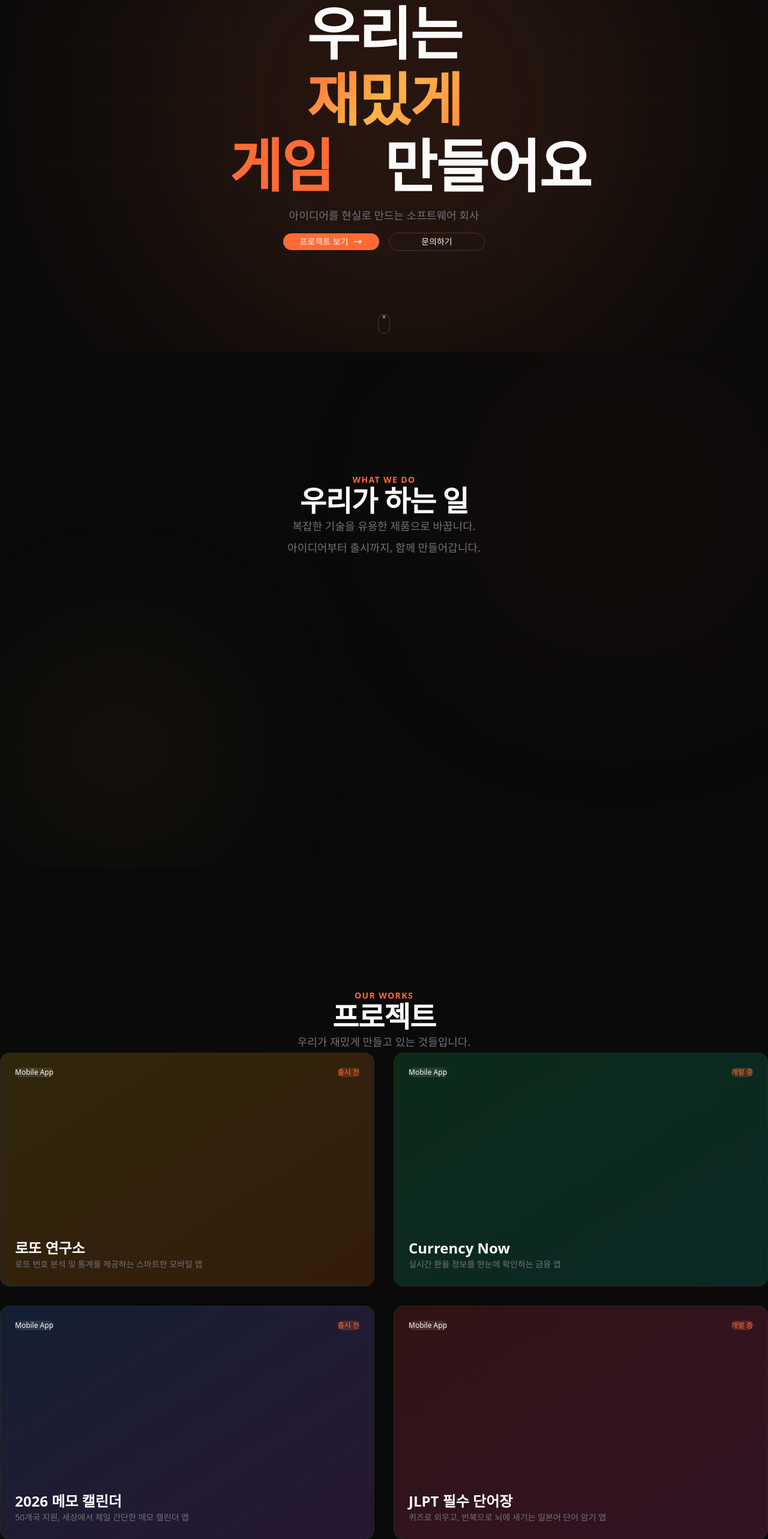
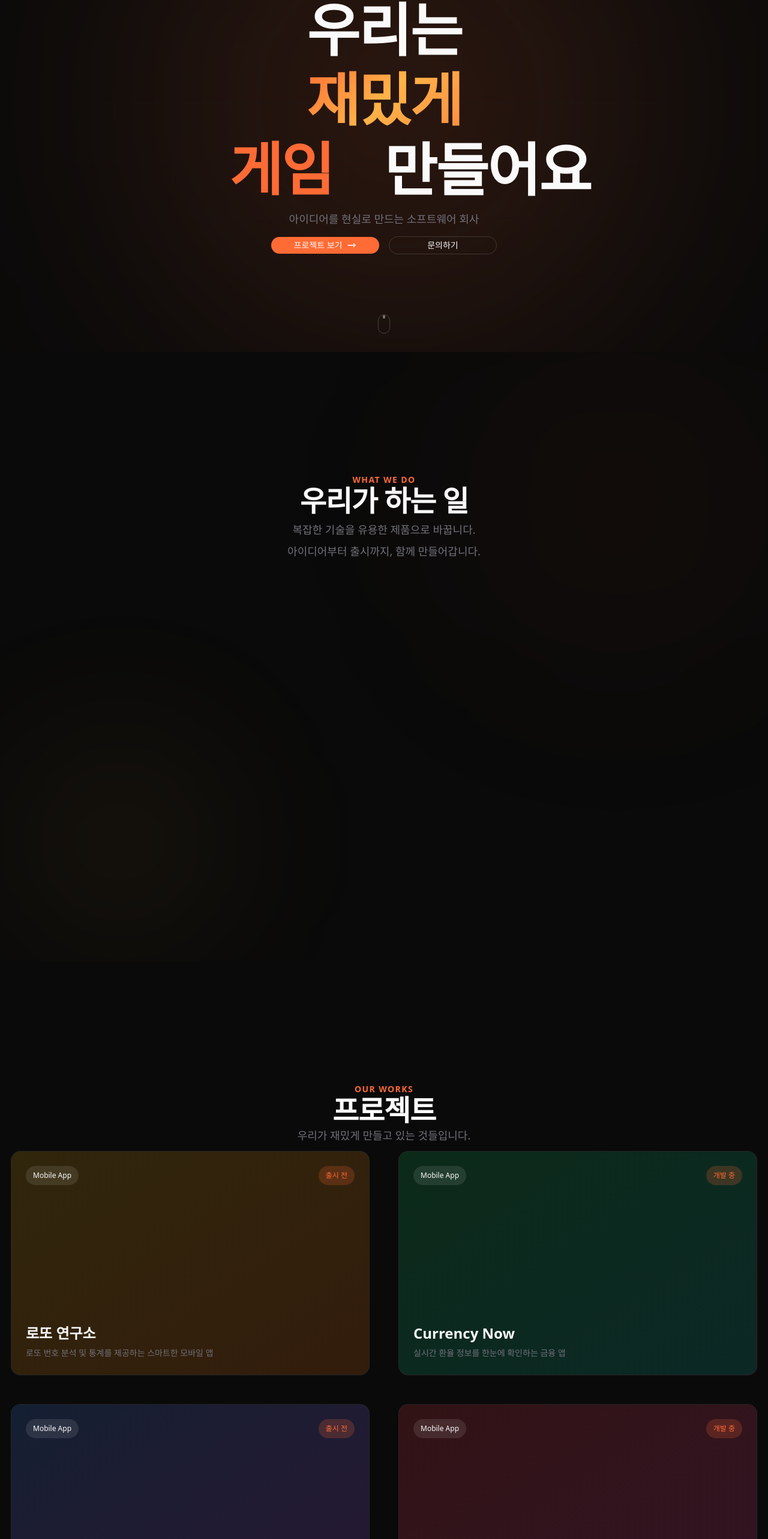
Before and after one commit to coolman0123/jaemisseo-site, a Next.js app: page / in a window 1280 px wide. Shown: the part 213-2779 px from the top of the page at 60% size. Built offline with nearby package versions, Linux system fonts and the light colour scheme; a web font is replaced by a local one.

Commit message:
update: style

```diff
--- a/src/components/sections/Hero.tsx
+++ b/src/components/sections/Hero.tsx
@@ -91,11 +91,15 @@ export default function Hero() {
             animate={{ opacity: 1, y: 0 }}
             transition={{ duration: 0.8, delay: 0.4 }}
             className="text-4xl sm:text-5xl md:text-6xl lg:text-7xl xl:text-8xl font-bold leading-[1.15] tracking-tight">
-            <span className="block text-foreground">우리는</span>
-            <span className="block mt-2">
-              <span className="text-gradient">재밌게</span>
+            <span className="block text-foreground" style={{ marginBottom: '6px' }}>
+              우리는
             </span>
-            <span className="block mt-2">
+            <span className="block" style={{ marginBottom: '6px' }}>
+              <span className="text-gradient" style={{ marginBottom: '6px' }}>
+                재밌게
+              </span>
+            </span>
+            <span className="block">
               <span className="inline-flex items-baseline">
                 <span className="h-[1.15em] overflow-hidden inline-block align-bottom">
                   <span className="flex flex-col animate-roll">
@@ -132,7 +136,7 @@ export default function Hero() {
             <Link
               href="/works"
               style={{
-                width: '160px',
+                width: '180px',
                 display: 'flex',
                 justifyContent: 'center',
                 paddingTop: '4px',
@@ -154,7 +158,7 @@ export default function Hero() {
             <Link
               href="/contact"
               style={{
-                width: '160px',
+                width: '180px',
                 display: 'flex',
                 justifyContent: 'center',
                 paddingTop: '4px',
--- a/src/components/sections/Projects.tsx
+++ b/src/components/sections/Projects.tsx
@@ -1,67 +1,67 @@
-"use client";
+'use client';
 
-import { useState } from "react";
-import { motion } from "framer-motion";
-import Link from "next/link";
-import FadeIn from "@/components/animations/FadeIn";
-import MagneticButton from "@/components/animations/MagneticButton";
+import { useState } from 'react';
+import { motion } from 'framer-motion';
+import Link from 'next/link';
+import FadeIn from '@/components/animations/FadeIn';
+import MagneticButton from '@/components/animations/MagneticButton';
 
 const projects = [
   {
     id: 1,
-    title: "로또 연구소",
-    category: "Mobile App",
-    description: "로또 번호 분석 및 통계를 제공하는 스마트한 모바일 앱",
-    color: "from-yellow-500 to-orange-500",
-    status: "출시 전",
+    title: '로또 연구소',
+    category: 'Mobile App',
+    description: '로또 번호 분석 및 통계를 제공하는 스마트한 모바일 앱',
+    color: 'from-yellow-500 to-orange-500',
+    status: '출시 전',
   },
   {
     id: 2,
-    title: "Currency Now",
-    category: "Mobile App",
-    description: "실시간 환율 정보를 한눈에 확인하는 금융 앱",
-    color: "from-green-500 to-teal-500",
-    status: "개발 중",
+    title: 'Currency Now',
+    category: 'Mobile App',
+    description: '실시간 환율 정보를 한눈에 확인하는 금융 앱',
+    color: 'from-green-500 to-teal-500',
+    status: '개발 중',
   },
   {
     id: 3,
-    title: "2026 메모 캘린더",
-    category: "Mobile App",
-    description: "50개국 지원, 세상에서 제일 간단한 메모 캘린더 앱",
-    color: "from-blue-500 to-purple-500",
-    status: "출시 전",
+    title: '2026 메모 캘린더',
+    category: 'Mobile App',
+    description: '50개국 지원, 세상에서 제일 간단한 메모 캘린더 앱',
+    color: 'from-blue-500 to-purple-500',
+    status: '출시 전',
   },
   {
     id: 4,
-    title: "JLPT 필수 단어장",
-    category: "Mobile App",
-    description: "퀴즈로 외우고, 반복으로 뇌에 새기는 일본어 단어 암기 앱",
-    color: "from-red-500 to-pink-500",
-    status: "개발 중",
+    title: 'JLPT 필수 단어장',
+    category: 'Mobile App',
+    description: '퀴즈로 외우고, 반복으로 뇌에 새기는 일본어 단어 암기 앱',
+    color: 'from-red-500 to-pink-500',
+    status: '개발 중',
   },
   {
     id: 5,
-    title: "마지막 금연",
-    category: "Mobile App",
-    description: "이번엔 진짜 끊는다. 당신의 마지막 금연 동반자",
-    color: "from-emerald-500 to-cyan-500",
-    status: "개발 중",
+    title: '마지막 금연',
+    category: 'Mobile App',
+    description: '이번엔 진짜 끊는다. 당신의 마지막 금연 동반자',
+    color: 'from-emerald-500 to-cyan-500',
+    status: '개발 중',
   },
   {
     id: 6,
-    title: "마지막 금주",
-    category: "Mobile App",
-    description: "오늘부터 술 끊는다. 건강한 내일을 위한 금주 도전",
-    color: "from-violet-500 to-fuchsia-500",
-    status: "개발 중",
+    title: '마지막 금주',
+    category: 'Mobile App',
+    description: '오늘부터 술 끊는다. 건강한 내일을 위한 금주 도전',
+    color: 'from-violet-500 to-fuchsia-500',
+    status: '개발 중',
   },
   {
     id: 7,
-    title: "Depick",
-    category: "Mobile App",
-    description: "정밀한 매칭으로 만남 성공률 UP. 새로운 인연을 만드는 친구 네트워킹 앱",
-    color: "from-rose-500 to-orange-400",
-    status: "개발 중",
+    title: 'Depick',
+    category: 'Mobile App',
+    description: '정밀한 매칭으로 만남 성공률 UP. 새로운 인연을 만드는 친구 네트워킹 앱',
+    color: 'from-rose-500 to-orange-400',
+    status: '개발 중',
   },
 ];
 
@@ -70,20 +70,18 @@ export default function Projects() {
 
   return (
     <section style={{ paddingTop: '200px', paddingBottom: '200px' }} className="bg-background">
-      <div className="w-full max-w-[1400px] mx-auto px-6 md:px-12">
+      <div className="w-full max-w-350 mx-auto px-6 md:px-12">
         <FadeIn className="mb-24 text-center">
-          <span className="text-primary text-sm font-semibold uppercase tracking-widest">
-            Our Works
-          </span>
-          <h2 className="text-3xl md:text-4xl lg:text-5xl font-bold mt-6 mb-8 tracking-tight">
-            프로젝트
-          </h2>
+          <span className="text-primary text-sm font-semibold uppercase tracking-widest">Our Works</span>
+          <h2 className="text-3xl md:text-4xl lg:text-5xl font-bold mt-6 mb-8 tracking-tight">프로젝트</h2>
           <p className="text-muted text-base md:text-lg max-w-xl mx-auto leading-loose">
             우리가 재밌게 만들고 있는 것들입니다.
           </p>
         </FadeIn>
 
-        <div className="grid grid-cols-1 md:grid-cols-2 gap-6 lg:gap-8 mb-16">
+        <div
+          className="grid grid-cols-1 md:grid-cols-2 gap-6 lg:gap-8 mb-16"
+          style={{ paddingRight: '10px', paddingLeft: '10px' }}>
           {projects.slice(0, 4).map((project, index) => (
             <motion.div
               key={project.id}
@@ -94,30 +92,46 @@ export default function Projects() {
               onMouseEnter={() => setHoveredId(project.id)}
               onMouseLeave={() => setHoveredId(null)}
               className="group relative"
-            >
+              style={{ padding: '8px' }}>
               <Link href="/works">
-                <div className="relative aspect-[16/10] rounded-2xl overflow-hidden border border-white/10 bg-white/[0.02] transition-all duration-500 hover:border-white/20">
+                <div className="relative aspect-16/10 rounded-2xl overflow-hidden border border-white/10 bg-white/2 transition-all duration-500 hover:border-white/20">
                   {/* Background Gradient */}
                   <motion.div
                     animate={{ opacity: hoveredId === project.id ? 0.3 : 0.15 }}
                     transition={{ duration: 0.3 }}
-                    className={`absolute inset-0 bg-gradient-to-br ${project.color}`}
+                    className={`absolute inset-0 bg-linear-to-br ${project.color}`}
                   />
 
                   <div className="absolute inset-0 flex flex-col justify-between" style={{ padding: '24px' }}>
                     {/* Top Row */}
                     <div className="flex flex-wrap items-start justify-between gap-2">
-                      <span className="px-3 py-1.5 bg-white/10 backdrop-blur-sm rounded-full text-xs font-medium">
+                      <span
+                        className=" bg-white/10 backdrop-blur-sm rounded-full text-xs font-medium"
+                        style={{
+                          paddingRight: '12px',
+                          paddingTop: '8px',
+                          paddingBottom: '8px',
+                          paddingLeft: '12px',
+                        }}>
                         {project.category}
                       </span>
-                      <span className="px-3 py-1.5 bg-primary/20 text-primary rounded-full text-xs font-medium whitespace-nowrap">
+                      <span
+                        className="px-3 py-1.5 bg-primary/20 text-primary rounded-full text-xs font-medium whitespace-nowrap"
+                        style={{
+                          paddingRight: '12px',
+                          paddingTop: '8px',
+                          paddingBottom: '8px',
+                          paddingLeft: '12px',
+                        }}>
                         {project.status}
                       </span>
                     </div>
 
                     {/* Bottom Content */}
                     <div>
-                      <h3 className="text-xl md:text-2xl font-bold mb-3 text-foreground group-hover:text-gradient transition-colors">
+                      <h3
+                        className="text-xl md:text-2xl font-bold mb-3 text-foreground group-hover:text-gradient transition-colors"
+                        style={{ marginBottom: '6px' }}>
                         {project.title}
                       </h3>
                       <p className="text-muted text-sm leading-relaxed">{project.description}</p>
@@ -130,8 +144,7 @@ export default function Projects() {
                       x: hoveredId === project.id ? 0 : -10,
                       opacity: hoveredId === project.id ? 1 : 0,
                     }}
-                    className="absolute top-8 right-8 p-2 bg-white/10 backdrop-blur-sm rounded-full"
-                  >
+                    className="absolute top-8 right-8 p-2 bg-white/10 backdrop-blur-sm rounded-full">
                     <svg className="w-4 h-4" fill="none" stroke="currentColor" viewBox="0 0 24 24">
                       <path strokeLinecap="round" strokeLinejoin="round" strokeWidth={2} d="M17 8l4 4m0 0l-4 4m4-4H3" />
                     </svg>
@@ -145,9 +158,11 @@ export default function Projects() {
         <FadeIn className="text-center">
           <MagneticButton>
             <Link
+              style={{
+                marginTop: '14px',
+              }}
               href="/works"
-              className="inline-flex items-center gap-2 text-primary hover:text-primary/80 font-medium transition-colors"
-            >
+              className="inline-flex items-center gap-2 text-primary hover:text-primary/80 font-medium transition-colors">
               모든 프로젝트 보기
               <svg className="w-4 h-4" fill="none" stroke="currentColor" viewBox="0 0 24 24">
                 <path strokeLinecap="round" strokeLinejoin="round" strokeWidth={2} d="M17 8l4 4m0 0l-4 4m4-4H3" />
--- a/src/components/sections/Services.tsx
+++ b/src/components/sections/Services.tsx
@@ -1,48 +1,71 @@
-"use client";
+'use client';
 
-import { useRef, useEffect } from "react";
-import { motion } from "framer-motion";
-import { gsap } from "@/lib/gsap";
-import FadeIn from "@/components/animations/FadeIn";
+import { useRef, useEffect } from 'react';
+import { motion } from 'framer-motion';
+import { gsap } from '@/lib/gsap';
+import FadeIn from '@/components/animations/FadeIn';
 
 const services = [
   {
-    number: "01",
-    title: "Mobile App",
-    description: "iOS와 Android를 위한 네이티브 및 크로스 플랫폼 앱 개발. React Native, Flutter 등 최신 기술로 구현합니다.",
+    number: '01',
+    title: 'Mobile App',
+    description:
+      'iOS와 Android를 위한 네이티브 및 크로스 플랫폼 앱 개발. React Native, Flutter 등 최신 기술로 구현합니다.',
     icon: (
       <svg className="w-7 h-7" fill="none" stroke="currentColor" viewBox="0 0 24 24">
-        <path strokeLinecap="round" strokeLinejoin="round" strokeWidth={1.5} d="M12 18h.01M8 21h8a2 2 0 002-2V5a2 2 0 00-2-2H8a2 2 0 00-2 2v14a2 2 0 002 2z" />
+        <path
+          strokeLinecap="round"
+          strokeLinejoin="round"
+          strokeWidth={1.5}
+          d="M12 18h.01M8 21h8a2 2 0 002-2V5a2 2 0 00-2-2H8a2 2 0 00-2 2v14a2 2 0 002 2z"
+        />
       </svg>
     ),
   },
   {
-    number: "02",
-    title: "Web Development",
-    description: "모던 기술 스택으로 만드는 빠르고 아름다운 웹사이트. Next.js, React로 최적의 사용자 경험을 제공합니다.",
+    number: '02',
+    title: 'Web Development',
+    description:
+      '모던 기술 스택으로 만드는 빠르고 아름다운 웹사이트. Next.js, React로 최적의 사용자 경험을 제공합니다.',
     icon: (
       <svg className="w-7 h-7" fill="none" stroke="currentColor" viewBox="0 0 24 24">
-        <path strokeLinecap="round" strokeLinejoin="round" strokeWidth={1.5} d="M21 12a9 9 0 01-9 9m9-9a9 9 0 00-9-9m9 9H3m9 9a9 9 0 01-9-9m9 9c1.657 0 3-4.03 3-9s-1.343-9-3-9m0 18c-1.657 0-3-4.03-3-9s1.343-9 3-9m-9 9a9 9 0 019-9" />
+        <path
+          strokeLinecap="round"
+          strokeLinejoin="round"
+          strokeWidth={1.5}
+          d="M21 12a9 9 0 01-9 9m9-9a9 9 0 00-9-9m9 9H3m9 9a9 9 0 01-9-9m9 9c1.657 0 3-4.03 3-9s-1.343-9-3-9m0 18c-1.657 0-3-4.03-3-9s1.343-9 3-9m-9 9a9 9 0 019-9"
+        />
       </svg>
     ),
   },
   {
-    number: "03",
-    title: "SaaS Product",
-    description: "비즈니스를 혁신하는 클라우드 기반 소프트웨어 서비스. 확장 가능하고 안정적인 시스템을 구축합니다.",
+    number: '03',
+    title: 'SaaS Product',
+    description: '비즈니스를 혁신하는 클라우드 기반 소프트웨어 서비스. 확장 가능하고 안정적인 시스템을 구축합니다.',
     icon: (
       <svg className="w-7 h-7" fill="none" stroke="currentColor" viewBox="0 0 24 24">
-        <path strokeLinecap="round" strokeLinejoin="round" strokeWidth={1.5} d="M3 15a4 4 0 004 4h9a5 5 0 10-.1-9.999 5.002 5.002 0 10-9.78 2.096A4.001 4.001 0 003 15z" />
+        <path
+          strokeLinecap="round"
+          strokeLinejoin="round"
+          strokeWidth={1.5}
+          d="M3 15a4 4 0 004 4h9a5 5 0 10-.1-9.999 5.002 5.002 0 10-9.78 2.096A4.001 4.001 0 003 15z"
+        />
       </svg>
     ),
   },
   {
-    number: "04",
-    title: "UI/UX Design",
-    description: "사용자 중심의 직관적이고 아름다운 인터페이스 설계. 데이터 기반의 UX 리서치로 최적의 경험을 설계합니다.",
+    number: '04',
+    title: 'UI/UX Design',
+    description:
+      '사용자 중심의 직관적이고 아름다운 인터페이스 설계. 데이터 기반의 UX 리서치로 최적의 경험을 설계합니다.',
     icon: (
       <svg className="w-7 h-7" fill="none" stroke="currentColor" viewBox="0 0 24 24">
-        <path strokeLinecap="round" strokeLinejoin="round" strokeWidth={1.5} d="M7 21a4 4 0 01-4-4V5a2 2 0 012-2h4a2 2 0 012 2v12a4 4 0 01-4 4zm0 0h12a2 2 0 002-2v-4a2 2 0 00-2-2h-2.343M11 7.343l1.657-1.657a2 2 0 012.828 0l2.829 2.829a2 2 0 010 2.828l-8.486 8.485M7 17h.01" />
+        <path
+          strokeLinecap="round"
+          strokeLinejoin="round"
+          strokeWidth={1.5}
+          d="M7 21a4 4 0 01-4-4V5a2 2 0 012-2h4a2 2 0 012 2v12a4 4 0 01-4 4zm0 0h12a2 2 0 002-2v-4a2 2 0 00-2-2h-2.343M11 7.343l1.657-1.657a2 2 0 012.828 0l2.829 2.829a2 2 0 010 2.828l-8.486 8.485M7 17h.01"
+        />
       </svg>
     ),
   },
@@ -55,7 +78,7 @@ export default function Services() {
   useEffect(() => {
     if (!sectionRef.current || !cardsRef.current) return;
 
-    const cards = cardsRef.current.querySelectorAll(".service-card");
+    const cards = cardsRef.current.querySelectorAll('.service-card');
 
     const ctx = gsap.context(() => {
       cards.forEach((card, index) => {
@@ -66,11 +89,11 @@ export default function Services() {
             y: 0,
             opacity: 1,
             duration: 0.8,
-            ease: "power3.out",
+            ease: 'power3.out',
             scrollTrigger: {
               trigger: card,
-              start: "top 85%",
-              toggleActions: "play none none reverse",
+              start: 'top 85%',
+              toggleActions: 'play none none reverse',
             },
             delay: index * 0.1,
           }
@@ -82,17 +105,25 @@ export default function Services() {
   }, []);
 
   return (
-    <section ref={sectionRef} style={{ paddingTop: '200px', paddingBottom: '200px' }} className="bg-background relative overflow-hidden">
+    <section
+      ref={sectionRef}
+      style={{ paddingTop: '200px', paddingBottom: '200px' }}
+      className="bg-background relative overflow-hidden">
       {/* Background decoration */}
-      <div className="absolute top-0 right-0 w-[500px] h-[500px] bg-primary/5 rounded-full blur-[150px]" />
-      <div className="absolute bottom-0 left-0 w-[400px] h-[400px] bg-secondary/5 rounded-full blur-[120px]" />
+      <div className="absolute top-0 right-0 w-125 h-125 bg-primary/5 rounded-full blur-[150px]" />
+      <div className="absolute bottom-0 left-0 w-100 h-100 bg-secondary/5 rounded-full blur-[120px]" />
 
-      <div className="w-full max-w-[1400px] mx-auto px-6 md:px-12 relative z-10">
-        <FadeIn className="mb-32 text-center">
-          <span className="text-primary text-sm font-semibold uppercase tracking-widest">
+      <div className="w-full max-w-350 mx-auto px-6 md:px-12 relative z-10">
+        <FadeIn className=" text-center">
+          <div style={{ marginBottom: '14px' }}>
+            <span
+              className="text-primary text-sm font-semibold uppercase tracking-widest"
+              style={{ marginBottom: '6px' }}>
               What We Do
             </span>
-          <h2 className="text-3xl md:text-4xl lg:text-5xl font-bold mt-6 mb-8 tracking-tight">
+            <h2
+              className="text-3xl md:text-4xl lg:text-5xl font-bold mt-6 mb-8 tracking-tight"
+              style={{ marginBottom: '6px' }}>
               우리가 하는 일
             </h2>
             <p className="text-muted text-base md:text-lg max-w-2xl mx-auto leading-loose">
@@ -100,34 +131,44 @@ export default function Services() {
               <br />
               아이디어부터 출시까지, 함께 만들어갑니다.
             </p>
+          </div>
         </FadeIn>
 
-        <div ref={cardsRef} className="grid grid-cols-1 md:grid-cols-2 gap-6 lg:gap-8">
+        <div
+          ref={cardsRef}
+          className="grid grid-cols-1 md:grid-cols-2 gap-6 lg:gap-8"
+          style={{ paddingRight: '10px', paddingLeft: '10px' }}>
           {services.map((service) => (
             <motion.div
               key={service.number}
               className="service-card group relative"
               whileHover={{ y: -5 }}
-              transition={{ type: "spring", stiffness: 400, damping: 25 }}
-            >
-              <div className="relative p-8 lg:p-10 bg-white/[0.02] border border-white/10 rounded-2xl hover:border-primary/40 transition-all duration-500 hover:bg-white/[0.04]">
+              style={{ padding: '8px' }}
+              transition={{ type: 'spring', stiffness: 400, damping: 25 }}>
+              <div
+                style={{
+                  padding: '20px',
+                }}
+                className="relative  bg-white/2 border border-white/10 rounded-2xl hover:border-primary/40 transition-all duration-500 hover:bg-white/4
+
+              ">
                 {/* Number background */}
-                <span className="absolute top-8 right-8 text-6xl lg:text-7xl font-black text-white/[0.03] group-hover:text-primary/10 transition-colors duration-500 select-none">
+                <span className="absolute top-8 right-8 text-6xl lg:text-7xl font-black text-white/3 group-hover:text-primary/10 transition-colors duration-500 select-none">
                   {service.number}
                 </span>
 
                 <div className="relative z-10">
-                  <div className="w-14 h-14 bg-primary/10 rounded-xl flex items-center justify-center text-primary mb-6 group-hover:bg-primary group-hover:text-white transition-all duration-300">
+                  <div
+                    className="w-14 h-14 bg-primary/10 rounded-xl flex items-center justify-center text-primary mb-6 group-hover:bg-primary group-hover:text-white transition-all duration-300"
+                    style={{ marginBottom: '6px' }}>
                     {service.icon}
                   </div>
 
-                  <h3 className="text-xl lg:text-2xl font-bold mb-4 text-foreground">
+                  <h3 className="text-xl lg:text-2xl font-bold mb-4 text-foreground" style={{ marginBottom: '6px' }}>
                     {service.title}
                   </h3>
 
-                  <p className="text-muted leading-relaxed text-sm lg:text-base">
-                    {service.description}
-                  </p>
+                  <p className="text-muted leading-relaxed text-sm lg:text-base">{service.description}</p>
                 </div>
               </div>
             </motion.div>
```
Lines whose indentation alone changed are shown as unchanged.
